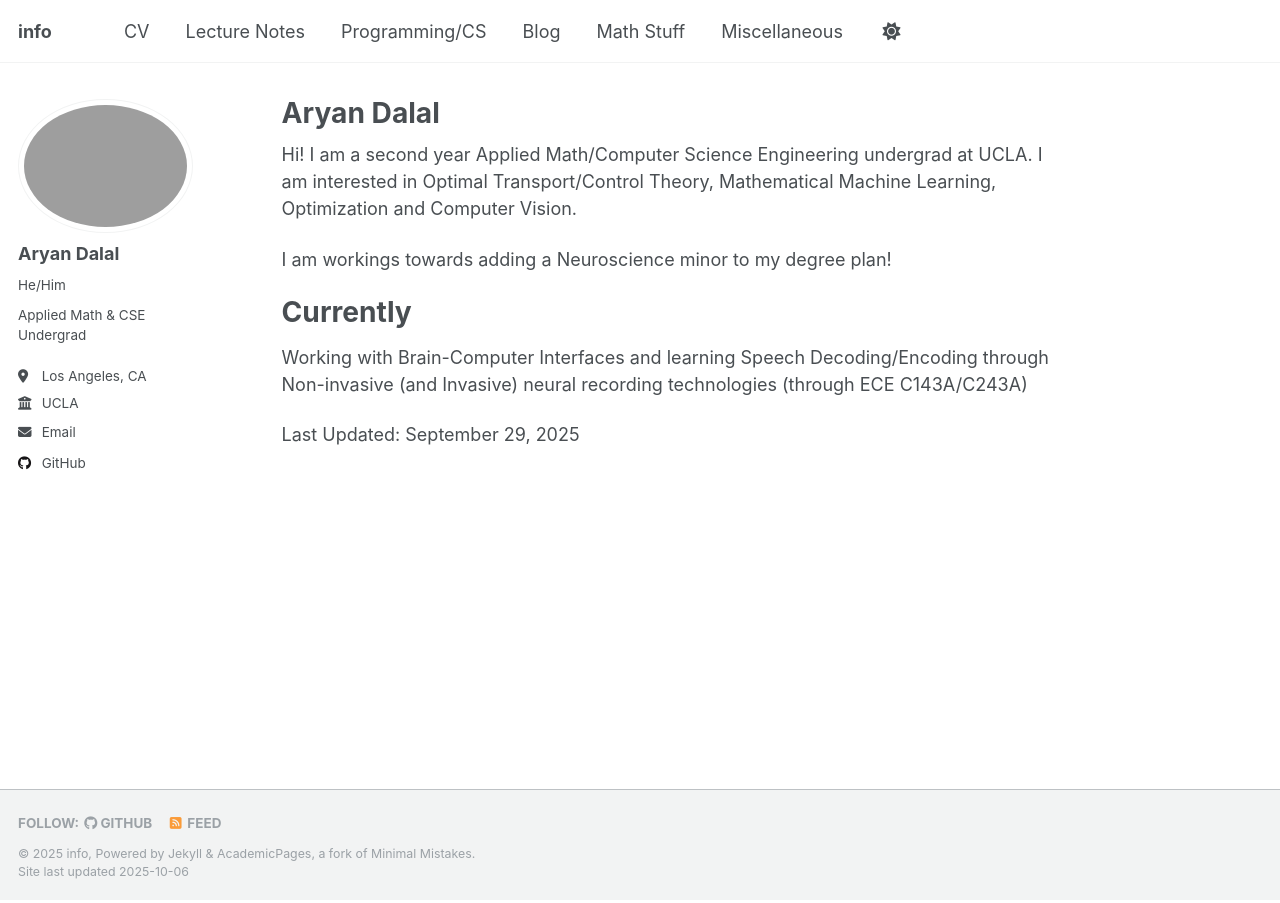
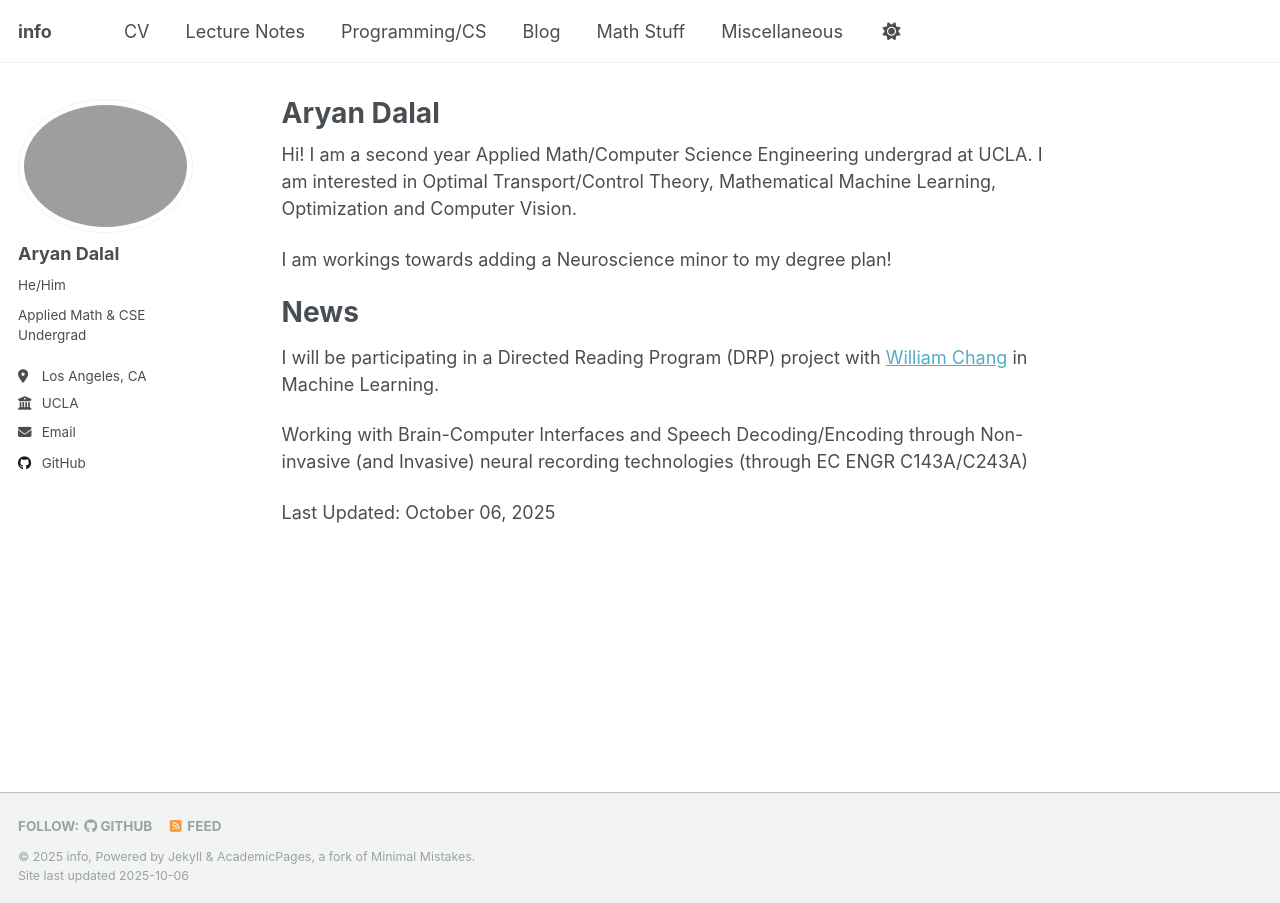
Before and after one commit to DalalAryan/DalalAryan.github.io, a Jekyll site: the page built from _pages/about.md, in a window 1280 px wide. Built offline with Jekyll 4.4.1, drawn with Linux system fonts in a browser that asks for light colours; a script that is not in the unit is left out.

Commit message:
Update about.md

```diff
--- a/_pages/about.md
+++ b/_pages/about.md
@@ -11,8 +11,10 @@ Hi! I am a second year Applied Math/Computer Science Engineering undergrad at UC
 
 I am workings towards adding a Neuroscience minor to my degree plan!
 
-Currently
+News
 ======
-Working with Brain-Computer Interfaces and learning Speech Decoding/Encoding through Non-invasive (and Invasive) neural recording technologies (through ECE C143A/C243A)
+I will be participating in a Directed Reading Program (DRP) project with [William Chang](https://williamc.me/) in Machine Learning.
 
-Last Updated: September 29, 2025
+Working with Brain-Computer Interfaces and Speech Decoding/Encoding through Non-invasive (and Invasive) neural recording technologies (through EC ENGR C143A/C243A)
+
+Last Updated: October 06, 2025
```
